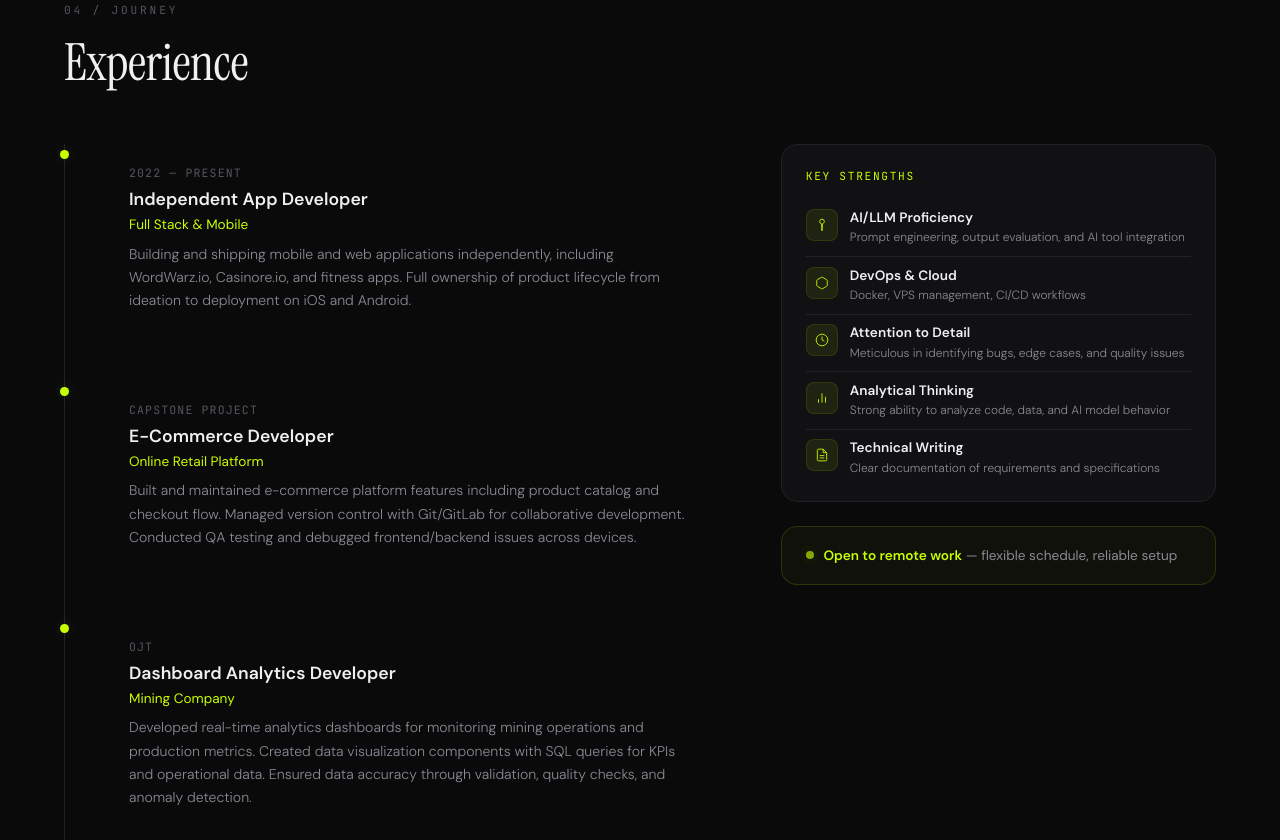
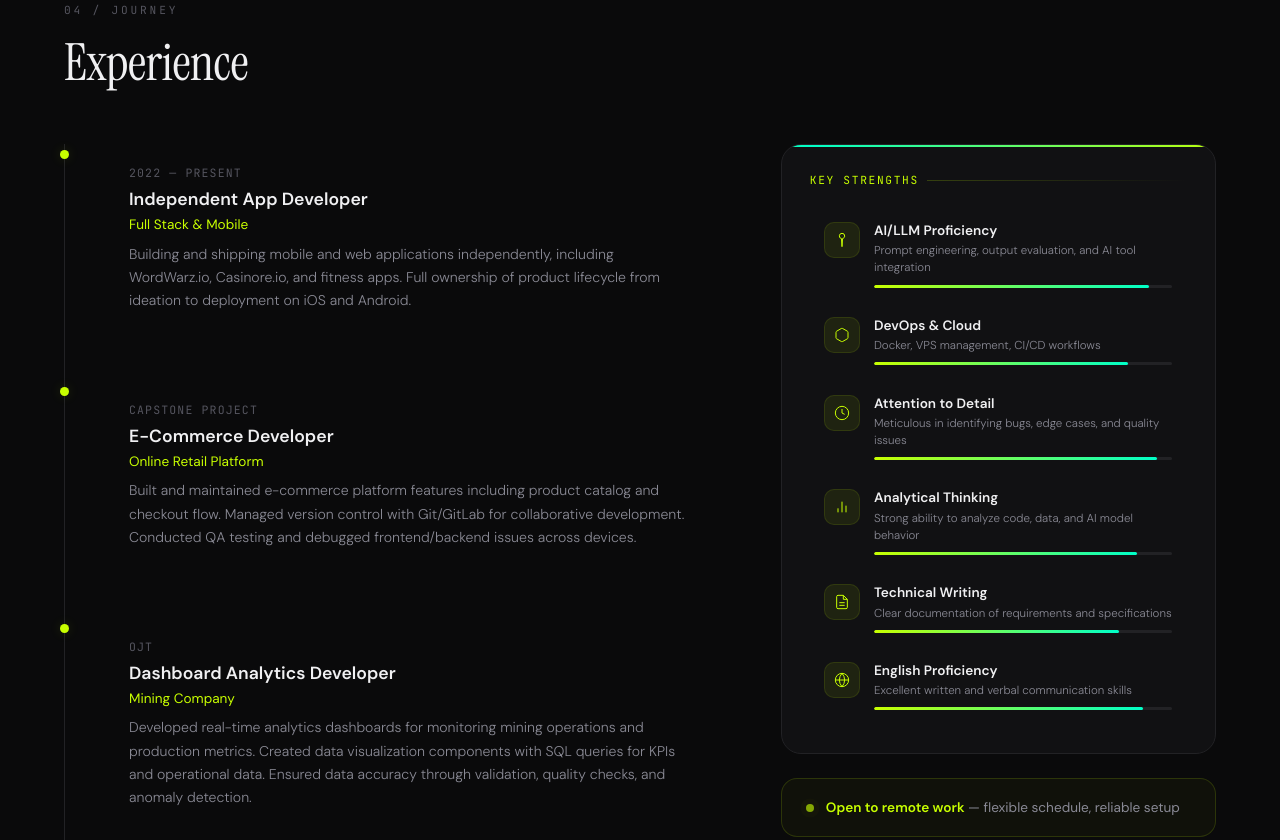
Before and after one commit to kimlj/port, a plain HTML site: page index.html in a window 1280 px wide. Shown: the part 4411-5251 px from the top of the page. Drawn offline with Linux system fonts and the light colour scheme.

Commit message:
Animate Key Strengths sidebar with rich interactions
- Animated gradient shimmer border on top of card
- Staggered slide-in from right for each competency item
- Skill level bars with gradient fill that animate on scroll
- Icon bounce + glow on hover per item
- Hover highlight with subtle border on each competency
- Cursor spotlight effect on sidebar card
- Availability badge shimmer + fade-in animation
- Added English Proficiency as 6th competency
- Grid stretches to match timeline height

Co-Authored-By: Claude Opus 4.6 <noreply@anthropic.com>

```diff
--- a/index.html
+++ b/index.html
@@ -161,19 +161,41 @@ section { padding: 6rem 5vw; position: relative; overflow: hidden; }
 .project-card:hover .project-link svg { transform: translateX(4px); }
 
 /* Experience layout */
-.experience-grid { display: grid; grid-template-columns: 1.2fr 0.8fr; gap: 4rem; align-items: start; }
-.experience-sidebar { position: sticky; top: 6rem; display: flex; flex-direction: column; gap: 1.5rem; }
-.sidebar-card { padding: 1.5rem; border: 1px solid var(--border); border-radius: 16px; background: var(--bg-card); transition: all 0.4s; }
-.sidebar-card:hover { border-color: var(--border-hover); background: var(--bg-card-hover); }
-.sidebar-card-title { font-family: var(--mono); font-size: 0.7rem; text-transform: uppercase; letter-spacing: 0.15em; color: var(--accent); margin-bottom: 1rem; }
-.competency-item { display: flex; gap: 0.75rem; padding: 0.6rem 0; border-bottom: 1px solid var(--border); }
-.competency-item:last-child { border-bottom: none; padding-bottom: 0; }
-.competency-item:first-child { padding-top: 0; }
-.competency-icon { width: 32px; height: 32px; border-radius: 8px; background: var(--accent-dim); border: 1px solid rgba(200,255,0,0.1); display: flex; align-items: center; justify-content: center; flex-shrink: 0; }
-.competency-icon svg { width: 14px; height: 14px; stroke: var(--accent); fill: none; stroke-width: 1.5; }
-.competency-text h4 { font-size: 0.85rem; font-weight: 600; margin-bottom: 0.15rem; }
-.competency-text p { font-size: 0.75rem; color: var(--text-muted); line-height: 1.5; font-weight: 300; }
-.availability-badge { display: flex; align-items: center; gap: 0.6rem; padding: 1.25rem 1.5rem; border: 1px solid rgba(200,255,0,0.15); border-radius: 16px; background: rgba(200,255,0,0.03); }
+.experience-grid { display: grid; grid-template-columns: 1.2fr 0.8fr; gap: 4rem; align-items: stretch; }
+.experience-sidebar { position: sticky; top: 6rem; display: flex; flex-direction: column; gap: 1.5rem; align-self: start; }
+
+/* Sidebar card with animated gradient border */
+.sidebar-card { padding: 1.75rem; border: 1px solid var(--border); border-radius: 20px; background: var(--bg-card); position: relative; overflow: hidden; transition: all 0.4s; }
+.sidebar-card::before { content: ''; position: absolute; top: 0; left: 0; right: 0; height: 2px; background: linear-gradient(90deg, var(--gradient-1), var(--gradient-2), var(--gradient-1)); background-size: 200% 100%; animation: shimmerBorder 3s linear infinite; }
+@keyframes shimmerBorder { 0% { background-position: 200% 0; } 100% { background-position: -200% 0; } }
+.sidebar-card::after { content: ''; position: absolute; inset: 0; opacity: 0; transition: opacity 0.3s; pointer-events: none; border-radius: inherit; background: radial-gradient(circle 300px at var(--mouse-x, 50%) var(--mouse-y, 50%), rgba(200,255,0,0.04), transparent 70%); }
+.sidebar-card:hover::after { opacity: 1; }
+.sidebar-card-title { font-family: var(--mono); font-size: 0.7rem; text-transform: uppercase; letter-spacing: 0.15em; color: var(--accent); margin-bottom: 1.25rem; display: flex; align-items: center; gap: 0.5rem; }
+.sidebar-card-title::after { content: ''; flex: 1; height: 1px; background: linear-gradient(90deg, rgba(200,255,0,0.2), transparent); }
+
+/* Competency items with stagger */
+.competency-item { display: flex; gap: 0.85rem; padding: 0.85rem; border-radius: 12px; border: 1px solid transparent; transition: all 0.3s; opacity: 0; transform: translateX(20px); }
+.competency-item.comp-visible { opacity: 1; transform: translateX(0); }
+.competency-item:hover { border-color: var(--border); background: rgba(200,255,0,0.02); }
+.competency-item:hover .competency-icon { border-color: rgba(200,255,0,0.3); background: rgba(200,255,0,0.12); transform: scale(1.1); }
+.competency-item:hover .competency-icon svg { animation: iconBounce 0.5s ease; }
+@keyframes iconBounce { 0%, 100% { transform: scale(1); } 50% { transform: scale(1.2); } }
+.competency-icon { width: 36px; height: 36px; border-radius: 10px; background: var(--accent-dim); border: 1px solid rgba(200,255,0,0.1); display: flex; align-items: center; justify-content: center; flex-shrink: 0; transition: all 0.3s; }
+.competency-icon svg { width: 16px; height: 16px; stroke: var(--accent); fill: none; stroke-width: 1.5; }
+.competency-text { flex: 1; }
+.competency-text h4 { font-size: 0.85rem; font-weight: 600; margin-bottom: 0.2rem; }
+.competency-text p { font-size: 0.72rem; color: var(--text-muted); line-height: 1.5; font-weight: 300; }
+
+/* Skill level bars */
+.competency-bar { height: 3px; background: var(--border); border-radius: 2px; margin-top: 0.5rem; overflow: hidden; }
+.competency-bar-fill { height: 100%; border-radius: 2px; background: linear-gradient(90deg, var(--gradient-1), var(--gradient-2)); width: 0%; transition: width 1.2s cubic-bezier(0.25, 0.46, 0.45, 0.94); }
+.comp-visible .competency-bar-fill { width: var(--level); }
+
+/* Availability badge with shimmer */
+.availability-badge { display: flex; align-items: center; gap: 0.75rem; padding: 1.25rem 1.5rem; border: 1px solid rgba(200,255,0,0.15); border-radius: 16px; background: rgba(200,255,0,0.03); position: relative; overflow: hidden; opacity: 0; transform: translateY(10px); transition: all 0.6s cubic-bezier(0.25, 0.46, 0.45, 0.94); }
+.availability-badge.comp-visible { opacity: 1; transform: translateY(0); }
+.availability-badge::before { content: ''; position: absolute; top: 0; left: -100%; width: 60%; height: 100%; background: linear-gradient(90deg, transparent, rgba(200,255,0,0.06), transparent); animation: badgeShimmer 3s ease-in-out infinite 2s; }
+@keyframes badgeShimmer { 0% { left: -100%; } 100% { left: 200%; } }
 .availability-badge .status-dot { width: 8px; height: 8px; }
 .availability-badge span { font-size: 0.85rem; color: var(--text-muted); font-weight: 400; }
 .availability-badge strong { color: var(--accent); font-weight: 600; }
@@ -598,28 +620,56 @@ footer .footer-accent { color: var(--accent); }
         </div>
       </div>
     </div>
-    <div class="experience-sidebar reveal">
-      <div class="sidebar-card">
+    <div class="experience-sidebar">
+      <div class="sidebar-card spotlight-card">
         <div class="sidebar-card-title">Key Strengths</div>
         <div class="competency-item">
           <div class="competency-icon"><svg viewBox="0 0 24 24"><path d="M12 2a4 4 0 0 1 4 4c0 1.95-1.4 3.58-3.25 3.93L12 22l-.75-12.07A4.001 4.001 0 0 1 12 2z"/></svg></div>
-          <div class="competency-text"><h4>AI/LLM Proficiency</h4><p>Prompt engineering, output evaluation, and AI tool integration</p></div>
+          <div class="competency-text">
+            <h4>AI/LLM Proficiency</h4>
+            <p>Prompt engineering, output evaluation, and AI tool integration</p>
+            <div class="competency-bar"><div class="competency-bar-fill" style="--level: 92%"></div></div>
+          </div>
         </div>
         <div class="competency-item">
           <div class="competency-icon"><svg viewBox="0 0 24 24"><path d="M21 16V8a2 2 0 0 0-1-1.73l-7-4a2 2 0 0 0-2 0l-7 4A2 2 0 0 0 3 8v8a2 2 0 0 0 1 1.73l7 4a2 2 0 0 0 2 0l7-4A2 2 0 0 0 21 16z"/></svg></div>
-          <div class="competency-text"><h4>DevOps & Cloud</h4><p>Docker, VPS management, CI/CD workflows</p></div>
+          <div class="competency-text">
+            <h4>DevOps & Cloud</h4>
+            <p>Docker, VPS management, CI/CD workflows</p>
+            <div class="competency-bar"><div class="competency-bar-fill" style="--level: 85%"></div></div>
+          </div>
         </div>
         <div class="competency-item">
           <div class="competency-icon"><svg viewBox="0 0 24 24"><circle cx="12" cy="12" r="10"/><path d="M12 6v6l4 2"/></svg></div>
-          <div class="competency-text"><h4>Attention to Detail</h4><p>Meticulous in identifying bugs, edge cases, and quality issues</p></div>
+          <div class="competency-text">
+            <h4>Attention to Detail</h4>
+            <p>Meticulous in identifying bugs, edge cases, and quality issues</p>
+            <div class="competency-bar"><div class="competency-bar-fill" style="--level: 95%"></div></div>
+          </div>
         </div>
         <div class="competency-item">
           <div class="competency-icon"><svg viewBox="0 0 24 24"><line x1="18" y1="20" x2="18" y2="10"/><line x1="12" y1="20" x2="12" y2="4"/><line x1="6" y1="20" x2="6" y2="14"/></svg></div>
-          <div class="competency-text"><h4>Analytical Thinking</h4><p>Strong ability to analyze code, data, and AI model behavior</p></div>
+          <div class="competency-text">
+            <h4>Analytical Thinking</h4>
+            <p>Strong ability to analyze code, data, and AI model behavior</p>
+            <div class="competency-bar"><div class="competency-bar-fill" style="--level: 88%"></div></div>
+          </div>
         </div>
         <div class="competency-item">
           <div class="competency-icon"><svg viewBox="0 0 24 24"><path d="M14 2H6a2 2 0 0 0-2 2v16a2 2 0 0 0 2 2h12a2 2 0 0 0 2-2V8z"/><polyline points="14 2 14 8 20 8"/><line x1="16" y1="13" x2="8" y2="13"/><line x1="16" y1="17" x2="8" y2="17"/></svg></div>
-          <div class="competency-text"><h4>Technical Writing</h4><p>Clear documentation of requirements and specifications</p></div>
+          <div class="competency-text">
+            <h4>Technical Writing</h4>
+            <p>Clear documentation of requirements and specifications</p>
+            <div class="competency-bar"><div class="competency-bar-fill" style="--level: 82%"></div></div>
+          </div>
+        </div>
+        <div class="competency-item">
+          <div class="competency-icon"><svg viewBox="0 0 24 24"><circle cx="12" cy="12" r="10"/><line x1="2" y1="12" x2="22" y2="12"/><path d="M12 2a15.3 15.3 0 0 1 4 10 15.3 15.3 0 0 1-4 10 15.3 15.3 0 0 1-4-10 15.3 15.3 0 0 1 4-10z"/></svg></div>
+          <div class="competency-text">
+            <h4>English Proficiency</h4>
+            <p>Excellent written and verbal communication skills</p>
+            <div class="competency-bar"><div class="competency-bar-fill" style="--level: 90%"></div></div>
+          </div>
         </div>
       </div>
       <div class="availability-badge">
@@ -878,7 +928,32 @@ if (window.innerWidth > 768) {
   });
 }
 
-// 5. CV dropdown
+// 5. Competency stagger reveal + skill bars
+(function() {
+  const items = document.querySelectorAll('.competency-item, .availability-badge');
+  const compObserver = new IntersectionObserver((entries) => {
+    entries.forEach(entry => {
+      if (entry.isIntersecting) {
+        const siblings = Array.from(items);
+        const idx = siblings.indexOf(entry.target);
+        setTimeout(() => entry.target.classList.add('comp-visible'), idx * 150);
+        compObserver.unobserve(entry.target);
+      }
+    });
+  }, { threshold: 0.2, rootMargin: '0px 0px -50px 0px' });
+  items.forEach(item => compObserver.observe(item));
+
+  // Spotlight on sidebar card
+  document.querySelectorAll('.sidebar-card').forEach(card => {
+    card.addEventListener('mousemove', (e) => {
+      const rect = card.getBoundingClientRect();
+      card.style.setProperty('--mouse-x', (e.clientX - rect.left) + 'px');
+      card.style.setProperty('--mouse-y', (e.clientY - rect.top) + 'px');
+    });
+  });
+})();
+
+// 6. CV dropdown
 (function() {
   const dropdown = document.querySelector('.cv-dropdown');
   const toggle = dropdown.querySelector('.cv-dropdown-toggle');
```
